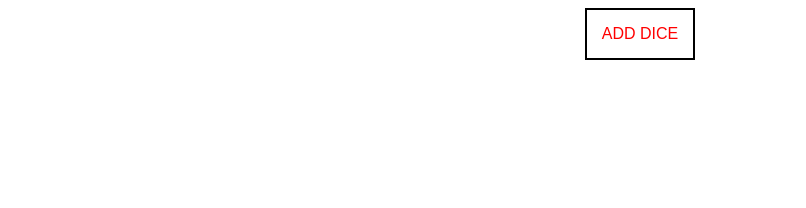
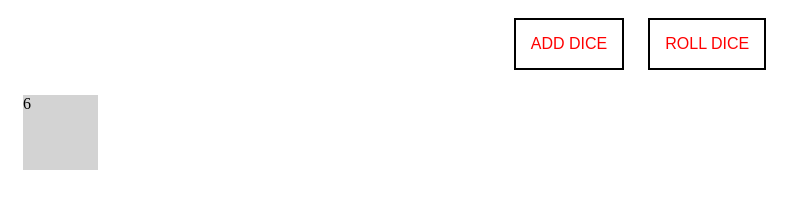
Before and after one commit to tom5265/ObjectLab, a plain HTML site: page index.html in a window 1280 px wide. Both pictures are taken after a click on the button "ADD DICE". Shown: the whole page, without its empty margins (0-806 px from the left). Drawn offline with nearby package versions, Linux system fonts and the light colour scheme.

Commit message:
on track

```diff
--- a/index.html
+++ b/index.html
@@ -8,7 +8,10 @@
     </head>
     <body>
         <div class='btn-container'>
-            <button type='button'>Add Dice</button>
+            <button class='adding' type='button'>Add Dice</button>
+            <button class='rolling' type='button'>Roll Dice</button>
+        </div>
+        <div class='dice-container'>
         </div>
     </body>
 </html>
--- a/scripts.js
+++ b/scripts.js
@@ -1,3 +1,44 @@
+
+var loadedDice = [];
+
+function randomRoll() {
+    return Math.floor(Math.random() * 6 + 1);
+}
+
+
+
+var Die = function (value) {
+    this.value = value;
+
+    this.roll = function () {
+        this.value = randomRoll();
+        $('.dice').html(this.value);
+    }
+
+    this.addDie = function () {
+        $('.dice-container').append("<div class='dice'></div>");
+        $('.dice').html(this.value);
+    }
+};
+
 $(document).ready(function () {
-  console.log('hello');
+    $('.adding').click(function () {
+        make();
+    })
+    $('.rolling').click(function () {
+        rollDice();
+    })
 });
+
+
+function make() {
+    var dice = new Die(randomRoll());
+    dice.addDie();
+    loadedDice.push(dice);
+};
+
+function rollDice() {
+    for (var i = 0; i < loadedDice.length; i++) {
+        loadedDice[i].roll();
+    }
+}
--- a/styles.css
+++ b/styles.css
@@ -1,6 +1,6 @@
 button {
-    display: block;
-    margin: 0 auto;
+    display: inline-block;
+    margin: 10px;
     color: #FF0000;
     border: 2px solid black;
     background-color: #FFF;
@@ -9,6 +9,18 @@ button {
     text-transform: uppercase;
 }
 
+.btn-container {
+    text-align: center;
+}
+
 button:active {
     background-color: #D3D3D3;
 }
+
+.dice {
+    margin: 15px;
+    height: 75px;
+    width: 75px;
+    background-color: #D3D3D3;
+    display: inline-block;
+}
```
